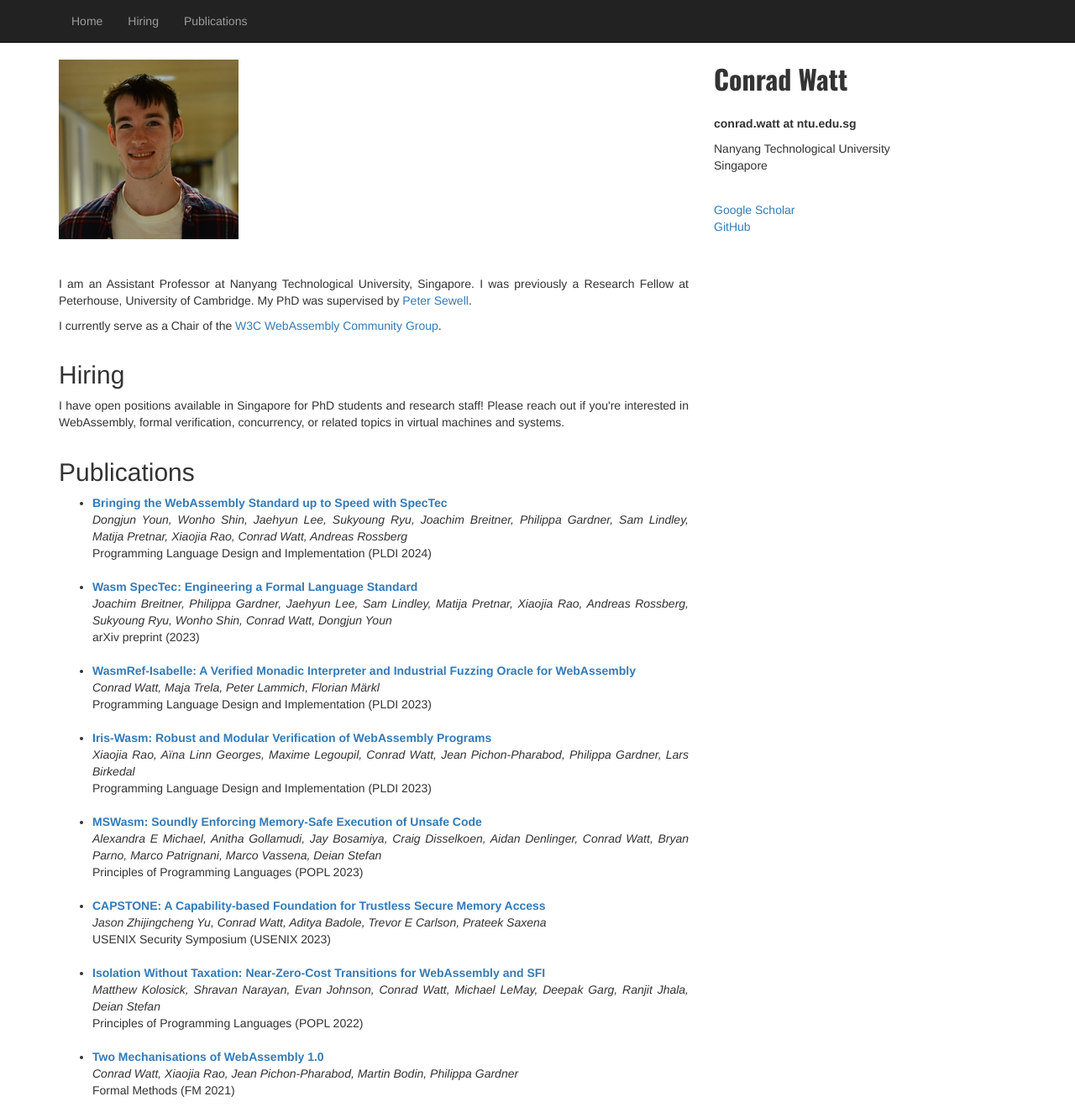
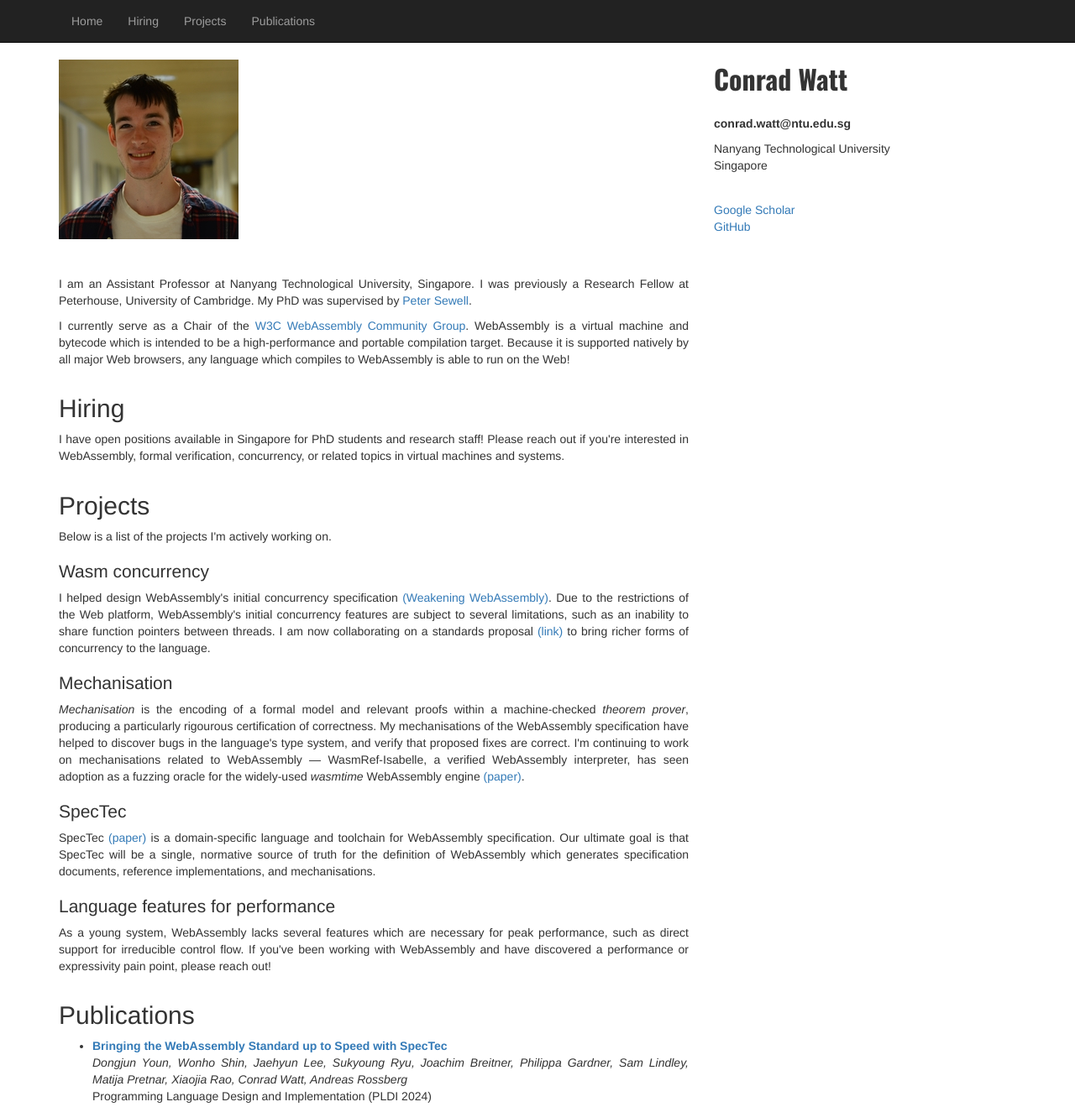
Before and after one commit to conrad-watt/conrad-watt.github.io, a plain HTML site: page index.html in a window 1280 px wide. Shown: the top 1319 px of the page at 84% size. Drawn offline with nearby package versions, Linux system fonts and the light colour scheme.

Commit message:
projects

```diff
--- a/index.html
+++ b/index.html
@@ -38,6 +38,7 @@
 		  <ul class="nav navbar-nav">
 				  <li><a href="index.html">Home</a></li>
 				  <li><a href="#hiring">Hiring</a></li>
+				  <li><a href="#projects">Projects</a></li>
 				  <li><a href="#publications">Publications</a></li>
 		  </ul>
 		</div>
@@ -58,7 +59,7 @@
                 <div style="margin-top:3%; text-align:justify;">
 					<p>I am an Assistant Professor at Nanyang Technological University, Singapore. I was previously a Research Fellow at Peterhouse, University of Cambridge. My PhD was supervised by <a href="https://www.cl.cam.ac.uk/~pes20/">Peter Sewell</a>.</p>
 
-					<p>I currently serve as a Chair of the <a href="https://www.w3.org/community/webassembly/">W3C WebAssembly Community Group</a>.</p>
+					<p>I currently serve as a Chair of the <a href="https://www.w3.org/community/webassembly/">W3C WebAssembly Community Group</a>. WebAssembly is a virtual machine and bytecode which is intended to be a high-performance and portable compilation target. Because it is supported natively by all major Web browsers, any language which compiles to WebAssembly is able to run on the Web!</p>
 
 
                 </div>
@@ -67,7 +68,7 @@
             <!-- Contact Info on the Sidebar -->
             <div class="col-md-4">
                 <div style="font-family: 'Oswald', sans-serif; font-size: 32px;"><b>Conrad Watt</b></div><br>
-                <p><b>conrad.watt at ntu.edu.sg</b><br>
+                <p><b>conrad.watt@ntu.edu.sg</b><br>
                 <p>Nanyang Technological University<br>
                 Singapore<br>
                 </p>
@@ -91,20 +92,46 @@
 			</div>
             </div>
 
+            <!-- Projects -->
+            <div class="col-md-8" style="height: auto;">
+
+                <div style="margin-top:3%; text-align:justify;">
+
+                <h2 id="projects">Projects</h2>
+			<p>Below is a list of the projects I'm actively working on.</p>
+
+                <h3 style="font-size:150%">Wasm concurrency</h3>
+
+			<p>I helped design WebAssembly's initial concurrency specification <a href="#threads">(Weakening WebAssembly)</a>. Due to the restrictions of the Web platform, WebAssembly's initial concurrency features are subject to several limitations, such as an inability to share function pointers between threads. I am now collaborating on a standards proposal <a href="https://github.com/WebAssembly/shared-everything-threads/">(link)</a> to bring richer forms of concurrency to the language.</p>
+
+                <h3 style="font-size:150%">Mechanisation</h3>
+
+			<p><i>Mechanisation</i> is the encoding of a formal model and relevant proofs within a machine-checked <i>theorem prover</i>, producing a particularly rigourous certification of correctness. My mechanisations of the WebAssembly specification have helped to discover bugs in the language's type system, and verify that proposed fixes are correct. I'm continuing to work on mechanisations related to WebAssembly &mdash; WasmRef-Isabelle, a verified WebAssembly interpreter, has seen adoption as a fuzzing oracle for the widely-used <i>wasmtime</i> WebAssembly engine <a href="#wasmref">(paper)</a>.</p>
+
+                <h3 style="font-size:150%">SpecTec</h3>
+
+			<p>SpecTec <a href="#spectec">(paper)</a> is a domain-specific language and toolchain for WebAssembly specification. Our ultimate goal is that SpecTec will be a single, normative source of truth for the definition of WebAssembly which generates specification documents, reference implementations, and mechanisations.</p>
+
+                <h3 style="font-size:150%">Language features for performance</h3>
+
+			<p>As a young system, WebAssembly lacks several features which are necessary for peak performance, such as direct support for irreducible control flow. If you've been working with WebAssembly and have discovered a performance or expressivity pain point, please reach out!</p>
+
+			</div>
+            </div>
 
             <!-- Publications -->
             <div class="col-md-8" style="height: auto;">
                 <div style="margin-top:3%; text-align:justify;">
 
                 <h2 id="publications">Publications</h2>
-                <ul><li><a href="https://people.mpi-sws.org/~rossberg/papers/Youn,%20Shin,%20Lee,%20Ryu,%20Breitner,%20Gardner,%20Lindley,%20Pretnar,%20Xiaojia,%20Watt,%20Rossberg%20-%20Bringing%20the%20WebAssembly%20Standard%20up%20to%20Speed%20with%20SpecTec.pdf"><b>Bringing the WebAssembly Standard up to Speed with SpecTec</b></a>
+                <ul><li id="spectec"><a href="https://people.mpi-sws.org/~rossberg/papers/Youn,%20Shin,%20Lee,%20Ryu,%20Breitner,%20Gardner,%20Lindley,%20Pretnar,%20Xiaojia,%20Watt,%20Rossberg%20-%20Bringing%20the%20WebAssembly%20Standard%20up%20to%20Speed%20with%20SpecTec.pdf"><b>Bringing the WebAssembly Standard up to Speed with SpecTec</b></a>
 <br /><i>Dongjun Youn, Wonho Shin, Jaehyun Lee, Sukyoung Ryu, Joachim Breitner, Philippa Gardner, Sam Lindley, Matija Pretnar, Xiaojia Rao, Conrad Watt, Andreas Rossberg</i>
 <br />Programming Language Design and Implementation (PLDI 2024)</li>
 <br /><li><a href="https://arxiv.org/pdf/2311.07223"><b>Wasm SpecTec: Engineering a Formal Language Standard</b></a>
 <br /><i>Joachim Breitner, Philippa Gardner, Jaehyun Lee, Sam Lindley, Matija Pretnar, Xiaojia Rao, Andreas Rossberg, Sukyoung Ryu, Wonho Shin, Conrad Watt, Dongjun Youn</i>
 <br />arXiv preprint (2023)
 </li>
-<br /><li><a href="https://dl.acm.org/doi/pdf/10.1145/3591224"><b>WasmRef-Isabelle: A Verified Monadic Interpreter and Industrial Fuzzing Oracle for WebAssembly</b></a>
+<br /><li id="wasmref"><a href="https://dl.acm.org/doi/pdf/10.1145/3591224"><b>WasmRef-Isabelle: A Verified Monadic Interpreter and Industrial Fuzzing Oracle for WebAssembly</b></a>
 <br /><i>Conrad Watt, Maja Trela, Peter Lammich, Florian M&aumlrkl</i>
 <br />Programming Language Design and Implementation (PLDI 2023)
 </li>
@@ -136,7 +163,7 @@
 <br /><i>Conrad Watt, Christopher Pulte, Anton Podkopaev, Guillaume Barbier, Stephen Dolan, Shaked Flur, Jean Pichon-Pharabod, Shu-yu Guo</i>
 <br />Programming Language Design and Implementation (PLDI 2020)
 </li>
-<br /><li><a href="https://people.mpi-sws.org/~rossberg/papers/Watt,%20Rossberg,%20Pichon-Pharabod%20-%20Weakening%20WebAssembly%20[Extended%20Draft].pdf"><b>Weakening WebAssembly</b></a>
+<br /><li id="threads"><a href="https://people.mpi-sws.org/~rossberg/papers/Watt,%20Rossberg,%20Pichon-Pharabod%20-%20Weakening%20WebAssembly%20[Extended%20Draft].pdf"><b>Weakening WebAssembly</b></a>
 <br /><i>Conrad Watt, Andreas Rossberg, Jean Pichon-Pharabod</i>
 <br />Object-Oriented Programming, Systems, Languages, and Applications (OOPSLA 2019)
 </li>
```
